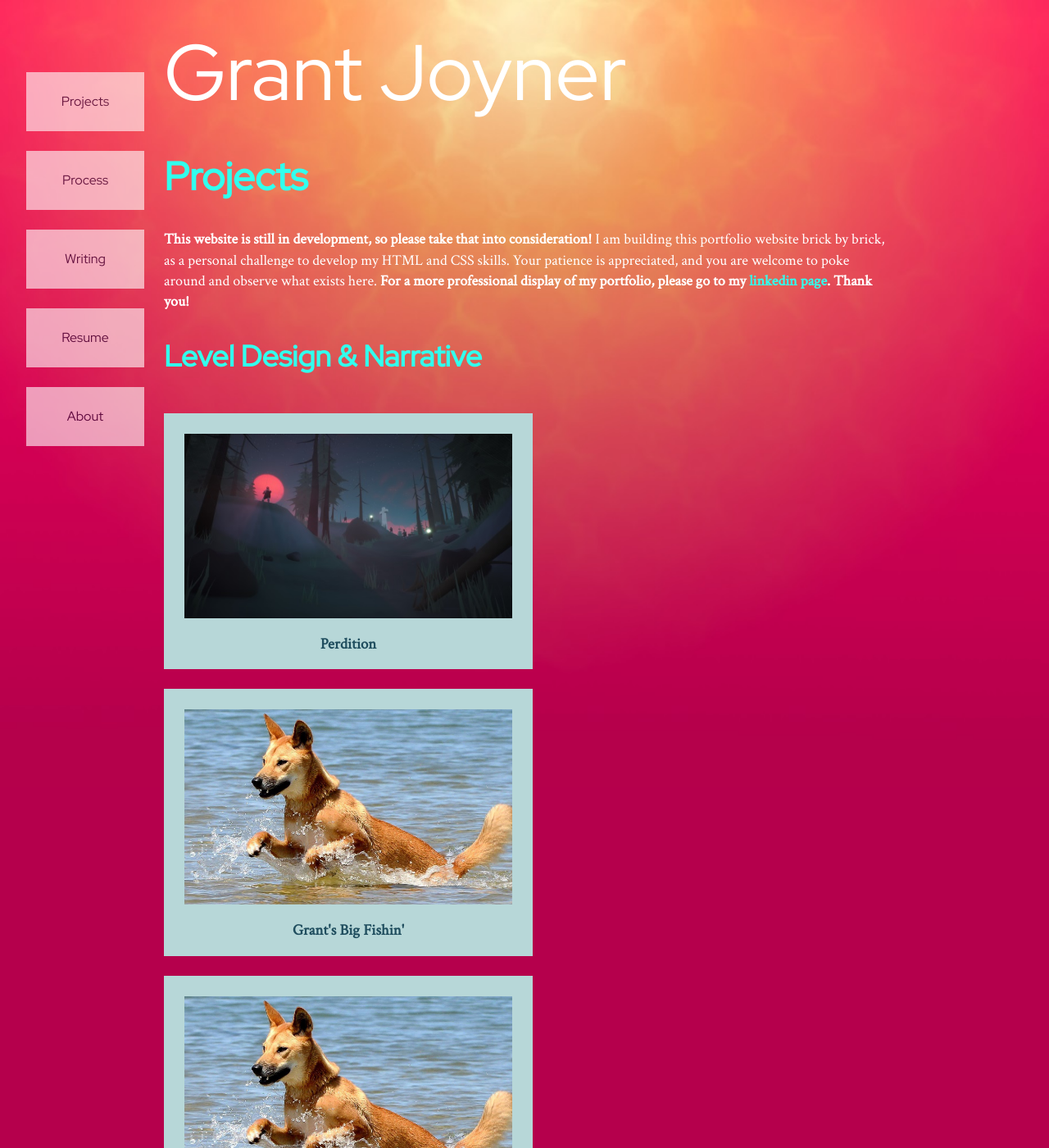
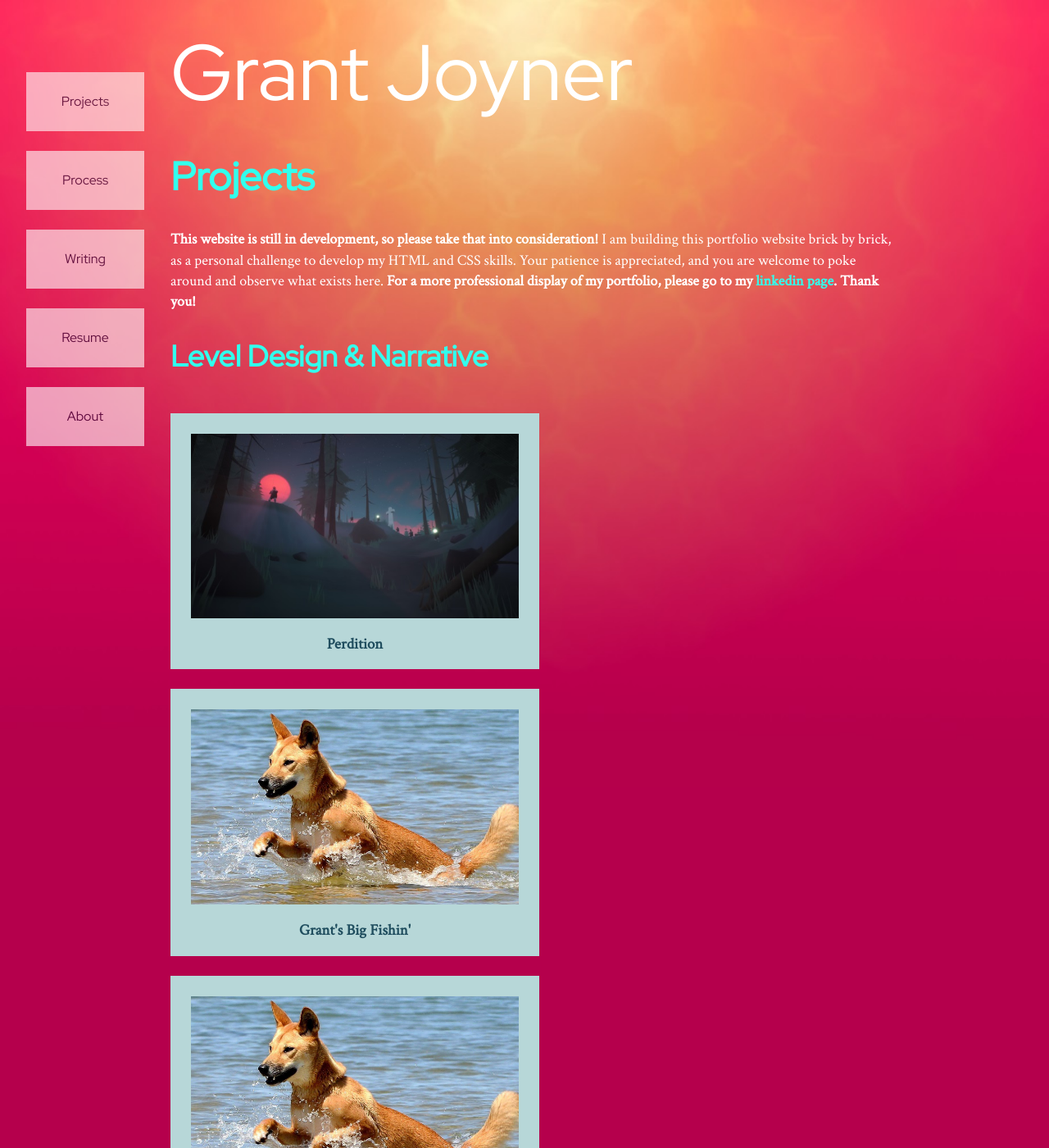
Before and after one commit to digigrant/digigrant.github.io, a Jekyll site: the page built from index.html, in a window 1280 px wide and 1400 px high. Shown: the whole window at 82% size. Built offline with Jekyll 4.4.1, drawn with Linux system fonts in a browser that asks for light colours.

Commit message:
Update main.scss

```diff
--- a/_sass/main.scss
+++ b/_sass/main.scss
@@ -49,7 +49,7 @@ nav
 .content-container
 {
     width: 70%;
-    margin-left: 192px;
+    margin-left: 200px;
 }
 
 .logo
```
